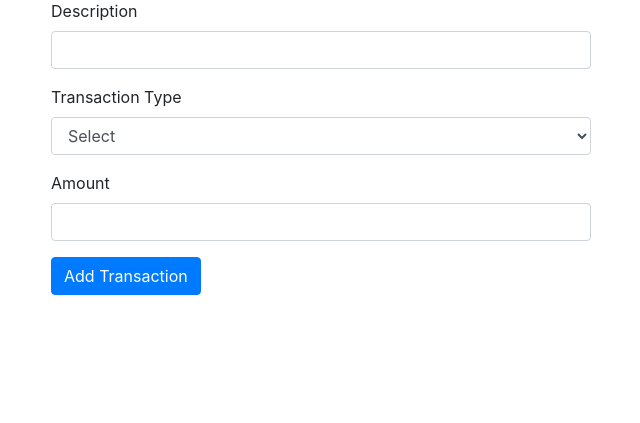
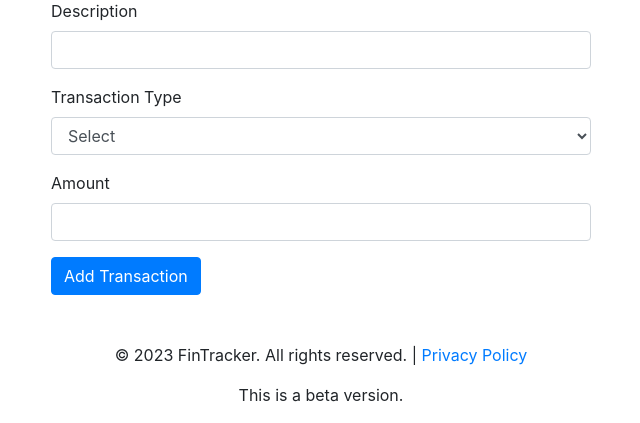
Before and after one commit to flyefe/Financial_Tracking_App, a Flask app: page / in a window 1280 px wide. Shown: the part 693-1116 px from the top of the page, without its empty margins (319-959 px from the left). Before the commit the page ends 988 px from the top, so only its background shows below. Run offline with Flask 3, Linux system fonts and the light colour scheme; the first user in the database is signed in; tables that the repository leaves empty hold one stand-in row (Sample ...); some libraries are stand-ins or nearby versions.

Commit message:
footer added

```diff
--- a/webapp/templates/base.html
+++ b/webapp/templates/base.html
@@ -73,6 +73,10 @@
         {% endblock %}
     </div>
 
+
+
+    <!-- Footer -->
+    <footer class="mt-5">
             <script src="https://code.jquery.com/jquery-3.2.1.slim.min.js"
                 integrity="sha384-KJ3o2DKtIkvYIK3UENzmM7KCkRr/rE9/Qpg6aAZGJwFDMVNA/GpGFF93hXpG5KkN"
                 crossorigin="anonymous"></script>
@@ -82,9 +86,13 @@
             <script src="https://maxcdn.bootstrapcdn.com/bootstrap/4.0.0/js/bootstrap.min.js"
                 integrity="sha384-JZR6Spejh4U02d8jOt6vLEHfe/JQGiRRSQQxSfFWpi1MquVdAyjUar5+76PVCmYl"
                 crossorigin="anonymous"></script>
-    <script
-    type="text/javascript"
-     src="{{ url_for('static', filename='index.js') }}"></script>
+            <script type="text/javascript" src="{{ url_for('static', filename='index.js') }}"></script>
+            <div class="container text-center">
+
+            <p>&copy; 2023 FinTracker. All rights reserved. | <a href="/privacy">Privacy Policy</a></p>
+            <p>This is a beta version.</p>
+        </div>
+    </footer>
 </body>
 
 </html>
```
Lines whose indentation alone changed are shown as unchanged.
